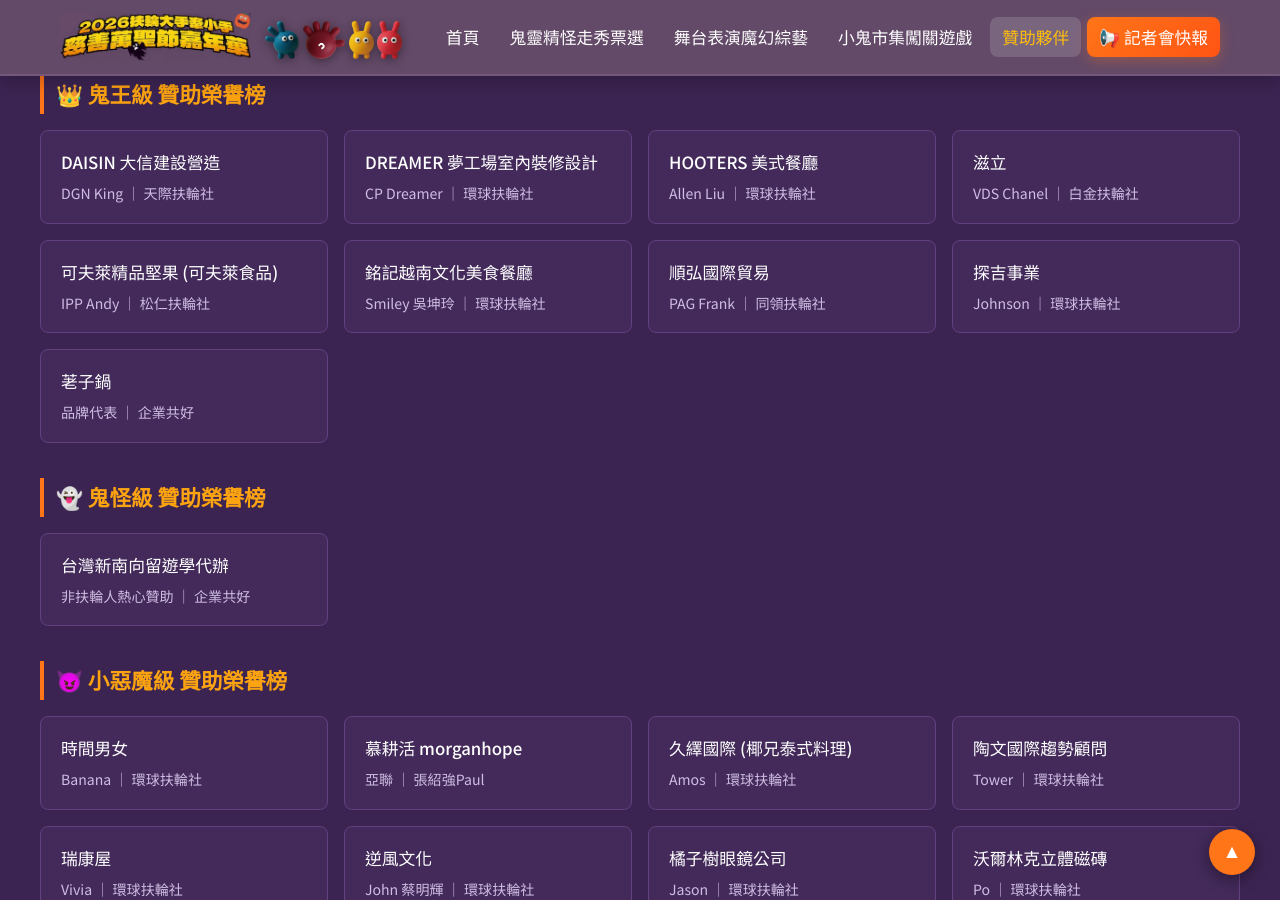
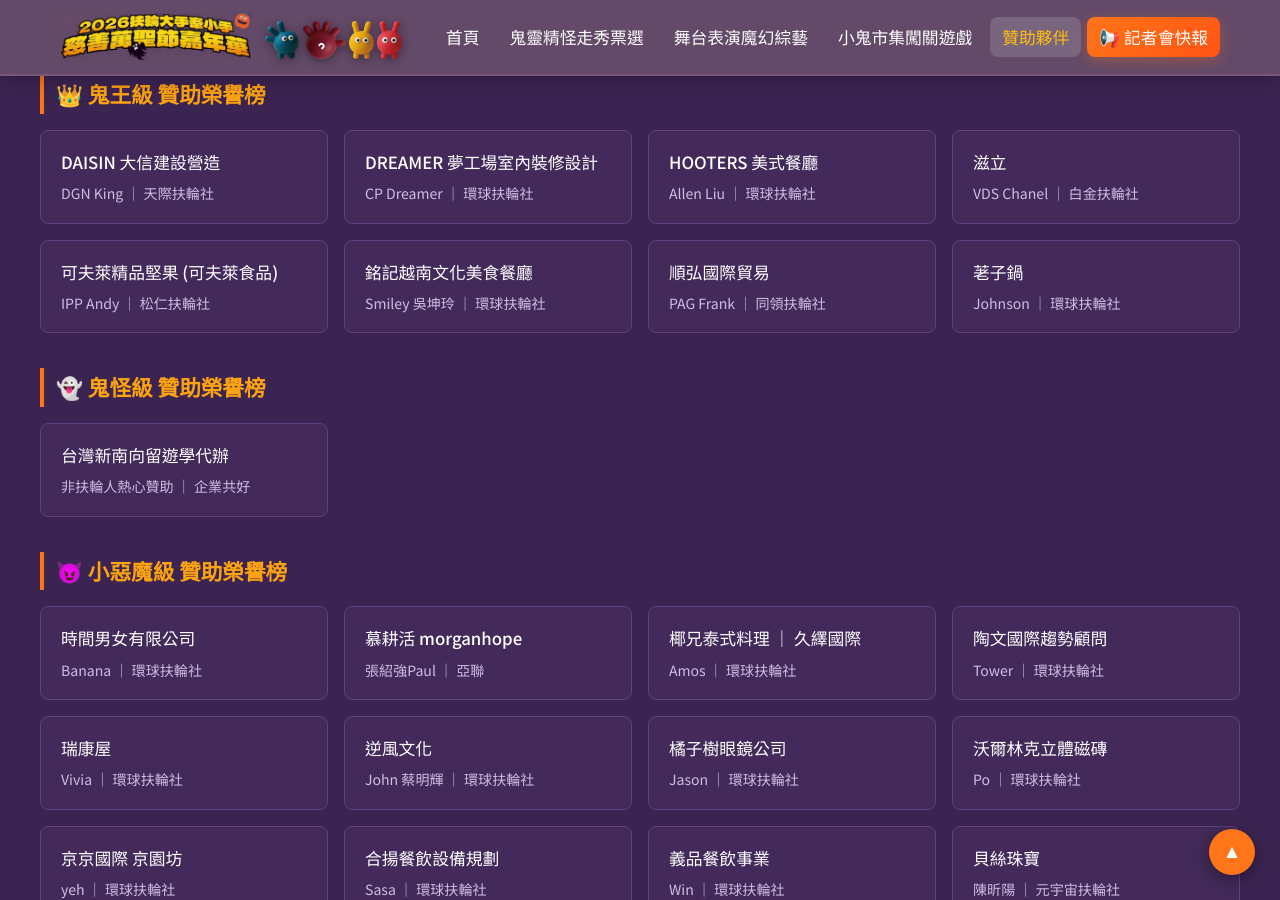
Before and after one commit to luhunglieh/Rotary-Happy-Halloween, a Jekyll site: the page built from pages/sponsors.html, in a window 1280 px wide and 900 px high, scrolled down 3646 px. Built offline with Jekyll 4.4.1, drawn with Linux system fonts in a browser that asks for light colours.

Commit message:
feat: adjust sponsor titles/clubs and hide stage timeline section

```diff
--- a/_data/sponsors.json
+++ b/_data/sponsors.json
@@ -7,16 +7,15 @@
     { "company": "可夫萊精品堅果 (可夫萊食品)", "sponsor": "IPP Andy", "club": "松仁扶輪社" },
     { "company": "銘記越南文化美食餐廳", "sponsor": "Smiley 吳坤玲", "club": "環球扶輪社" },
     { "company": "順弘國際貿易", "sponsor": "PAG Frank", "club": "同領扶輪社" },
-    { "company": "探吉事業", "sponsor": "Johnson", "club": "環球扶輪社" },
-    { "company": "荖子鍋", "sponsor": "品牌代表", "club": "企業共好" }
+    { "company": "荖子鍋", "sponsor": "Johnson", "club": "環球扶輪社" }
   ],
   "monster_sponsors": [
     { "company": "台灣新南向留遊學代辦", "sponsor": "非扶輪人熱心贊助", "club": "企業共好" }
   ],
   "devil_sponsors": [
-    { "company": "時間男女", "sponsor": "Banana", "club": "環球扶輪社" },
-    { "company": "慕耕活 morganhope", "sponsor": "亞聯", "club": "張紹強Paul" },
-    { "company": "久繹國際 (椰兄泰式料理)", "sponsor": "Amos", "club": "環球扶輪社" },
+    { "company": "時間男女有限公司", "sponsor": "Banana", "club": "環球扶輪社" },
+    { "company": "慕耕活 morganhope", "sponsor": "張紹強Paul", "club": "亞聯" },
+    { "company": "椰兄泰式料理 ｜ 久繹國際", "sponsor": "Amos", "club": "環球扶輪社" },
     { "company": "陶文國際趨勢顧問", "sponsor": "Tower", "club": "環球扶輪社" },
     { "company": "瑞康屋", "sponsor": "Vivia", "club": "環球扶輪社" },
     { "company": "逆風文化", "sponsor": "John 蔡明輝", "club": "環球扶輪社" },
--- a/pages/stage-shows.html
+++ b/pages/stage-shows.html
@@ -36,8 +36,8 @@
   </div>
 </div>
 
-<!-- 全日舞台節目時程表 -->
-<section class="section">
+<!-- 全日舞台節目時程表 (暫時隱藏) -->
+<section class="section" style="display: none;">
   <div class="container">
     <div class="section-header">
       <h2 class="section-title">全日舞台節目時程表</h2>
```
